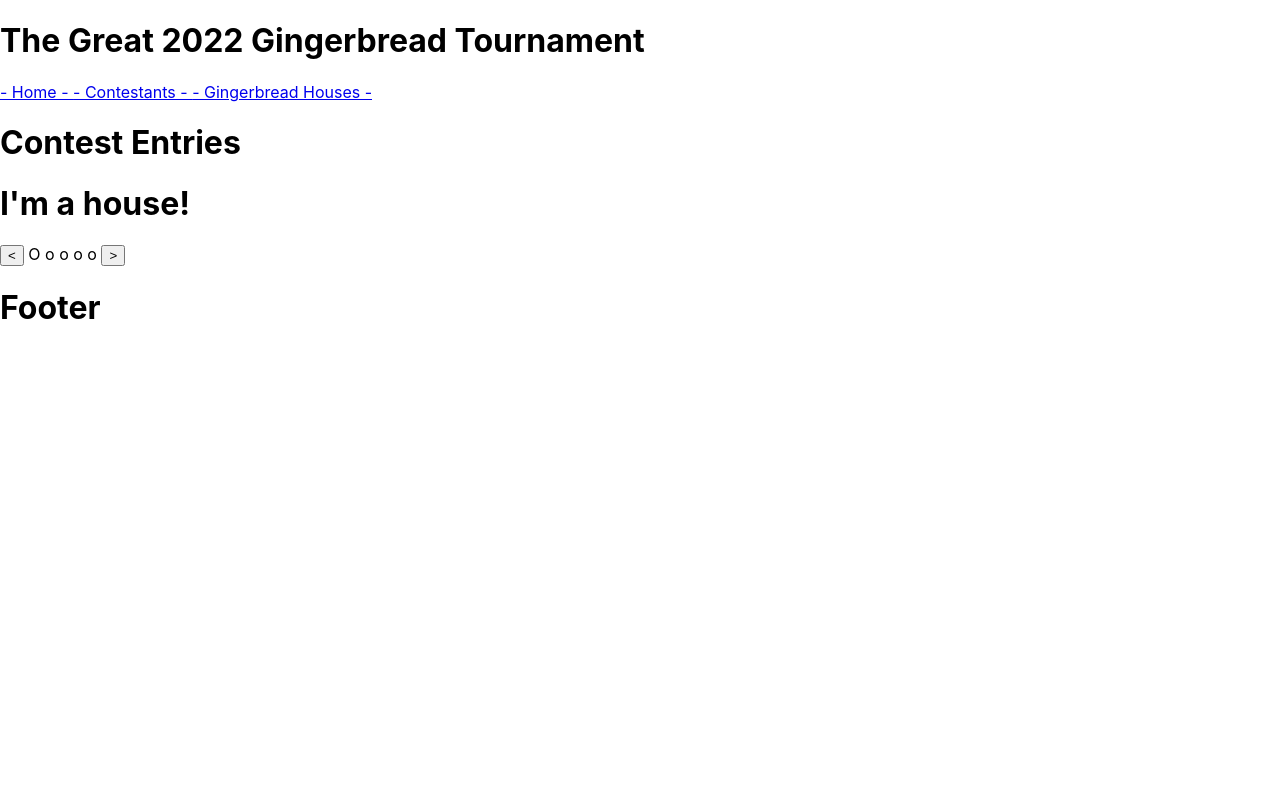
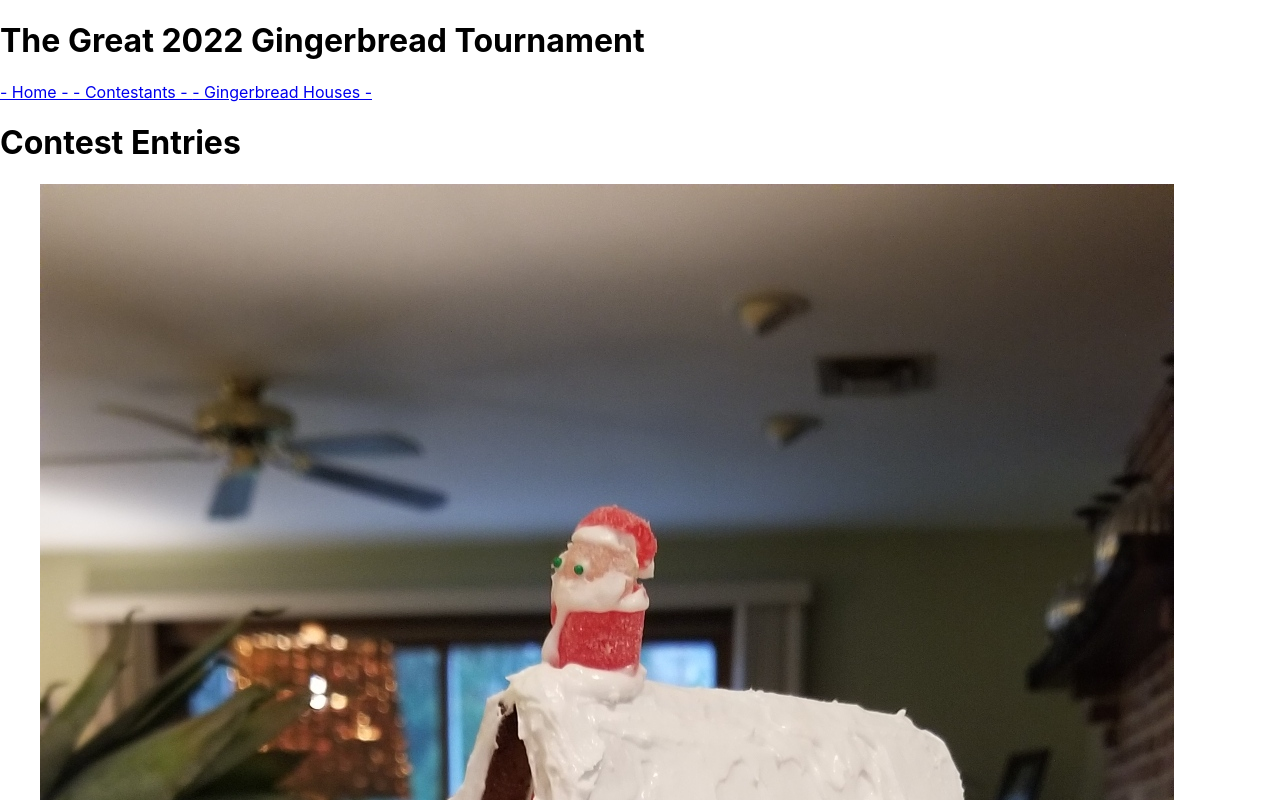
Before and after one commit to Saverton/gingerbread, a React (Create React App) app: page /houses in a window 1280 px wide. Shown: the top 800 px of the page. Built offline with nearby package versions, Linux system fonts and the light colour scheme.

Commit message:
build HouseCard and ContestentCard components

```diff
--- a/src/components/ContestantCard.js
+++ b/src/components/ContestantCard.js
@@ -1,7 +1,21 @@
 import React from 'react';
+import { Link } from 'react-router-dom';
 
-function ContestantCard() {
-  return <h1> Im a contestant! </h1>
+function ContestantCard({ data }) {
+  const { name, imageUrl, houseId, quote, placed, imageCaption } = data;
+
+  return (
+    <div>
+      <h2>{name}</h2>
+      <figure>
+        <img src={imageUrl} alt={`${name}'s portrait`} />
+        <figcaption>{`${name}${imageCaption ? ` - ${imageCaption}` : ''}`}</figcaption>
+      </figure>
+      <Link to='/houses'>See {`${name}'s`} House</Link>
+      <p><em>{quote}</em> - {name}</p>
+      <h3>Placed : {placed}</h3>
+    </div>
+  );
 }
 
 export default ContestantCard;
--- a/src/components/Contestants.js
+++ b/src/components/Contestants.js
@@ -5,7 +5,7 @@ import CONTESTANTS from '../data/contestants';
 
 function Contestants() {
   const contestantComponents = CONTESTANTS.map(
-    contestant => <ContestantCard key={contestant.id} />
+    contestant => <ContestantCard key={contestant.id} data={contestant} />
   )
 
   return (
--- a/src/components/HouseCard.js
+++ b/src/components/HouseCard.js
@@ -1,7 +1,44 @@
 import React from 'react';
+import { Link } from 'react-router-dom';
+import CONTESTANTS from '../data/contestants';
 
-function HouseCard() {
-  return <h1>I'm a house!</h1>
+function HouseCard({ data }) {
+  const { designerId, imageUrl, points } = data;
+  const designer = CONTESTANTS[designerId];
+
+  function getPlaceMessage(place) {
+    switch (place) {
+      case '1st':
+        return 'Masterpiece';
+      case '2nd':
+        return 'Sensation';
+      case '4th':
+        return 'Construction';
+      case '5th':
+        return 'Cobble';
+    }
+  }
+
+  function getTotalPoints() {
+    return Object.values(points).reduce((sum, element) => sum + element, 0);
+  }
+
+  const pointBreakdown = Object.keys(points).map(
+    (scoringCategory, index) => <p key={`scoring-${index}`}>{scoringCategory} : {Object.values(points)[index]}</p>
+  );
+
+  return (
+    <div>
+      <figure>
+        <img src={imageUrl} alt={`${designer.name}'s House`} />
+        <figcaption>{`${designer.name}'s ${designerId === 4 ? 'Cardboard' : 'Gingerbread'} ${getPlaceMessage(designer.placed)}`}</figcaption>
+      </figure>
+      <p>Materials : EMPTY</p>
+      <Link to='/contestants/'>Meet The Designer</Link>
+      <h3>Points : {getTotalPoints()}/50</h3>
+      {pointBreakdown}
+    </div>
+  );
 }
 
 export default HouseCard;
--- a/src/components/Houses.js
+++ b/src/components/Houses.js
@@ -5,7 +5,7 @@ import Slideshow from './Slideshow';
 
 function Houses() {
   const houseComponents = HOUSES.map(
-    house => <HouseCard key={house.id} />
+    house => <HouseCard key={house.id} data={house} />
   );
 
   return (
--- a/src/components/Slideshow.js
+++ b/src/components/Slideshow.js
@@ -1,10 +1,10 @@
 import React, { useState } from 'react';
 
-function Slides({ components }) {
+function Slideshow({ components }) {
   const [ currentSlide, setCurrentSlide ] = useState(0);
 
   const slideLocations = components.map(
-    (_, index) => <span>{index === currentSlide ? ' O ' : ' o '}</span>
+    (_, index) => <span key={`slide-index-${index}`}>{index === currentSlide ? ' O ' : ' o '}</span>
   );
 
   function handleSlideChange(change) {
@@ -23,4 +23,4 @@ function Slides({ components }) {
   )
 }
 
-export default Slides;
+export default Slideshow;
```
